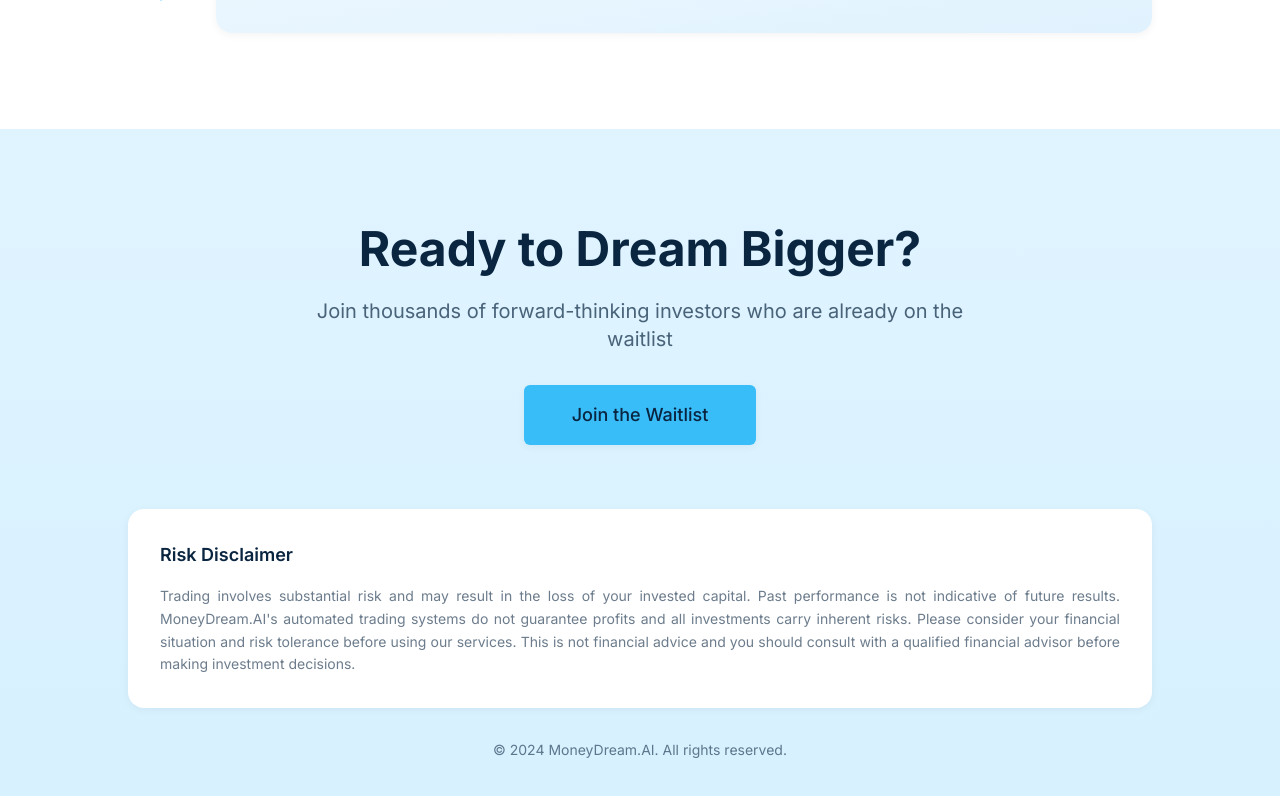
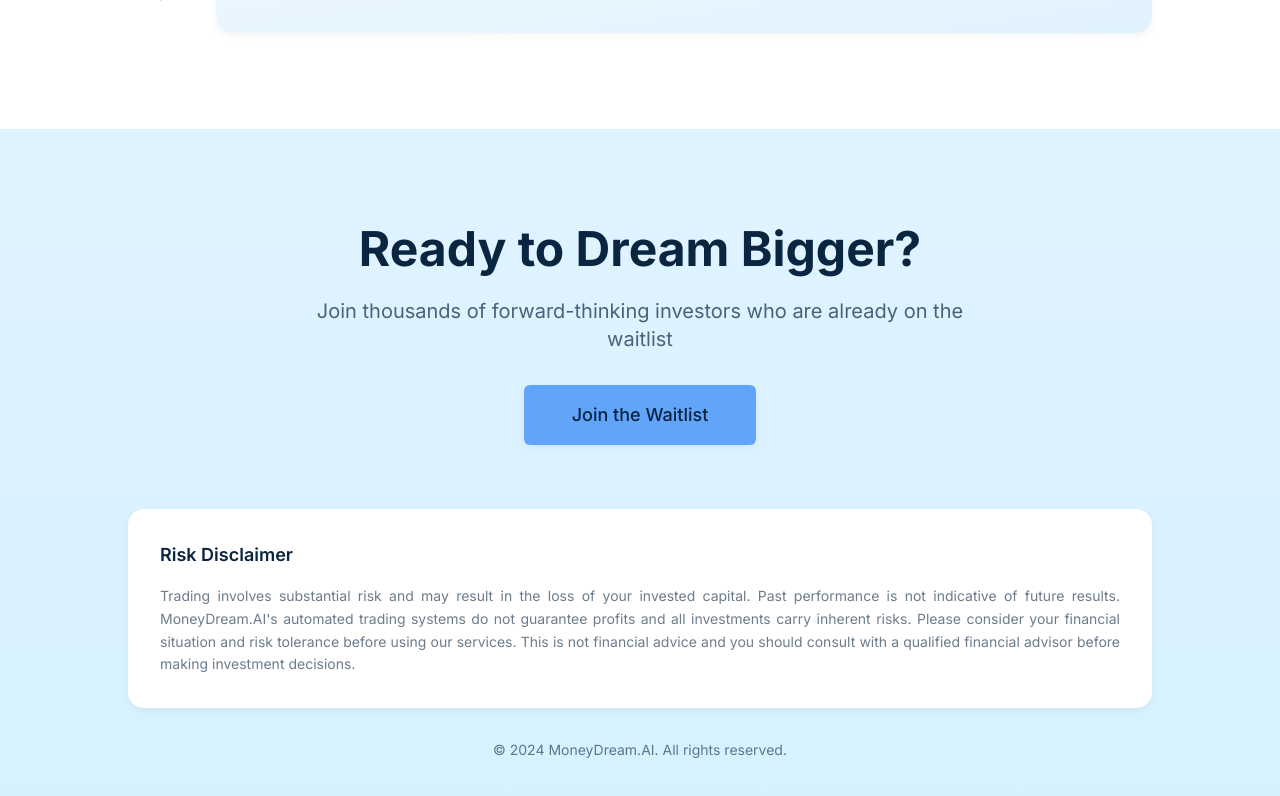
Before and after one commit to mardanova-alba/dream-sleep-waitlist, a React (Vite) app: page / in a window 1280 px wide. Shown: the part 4315-5111 px from the top of the page. Built offline with nearby package versions, Linux system fonts and the light colour scheme.

Commit message:
Visual edit in Lovable
Edited UI in Lovable

```diff
--- a/src/components/FooterSection.tsx
+++ b/src/components/FooterSection.tsx
@@ -15,7 +15,7 @@ const FooterSection = ({
           <p className="text-xl text-brand-text/70 mb-8 max-w-2xl mx-auto">
             Join thousands of forward-thinking investors who are already on the waitlist
           </p>
-          <Button onClick={onJoinWaitlist} className="pill-button text-brand-text text-lg px-12 py-4 h-auto bg-sky-400 hover:bg-sky-300">
+          <Button onClick={onJoinWaitlist} className="pill-button text-brand-text text-lg px-12 py-4 h-auto bg-blue-400 hover:bg-blue-300">
             Join the Waitlist
           </Button>
         </div>
```
